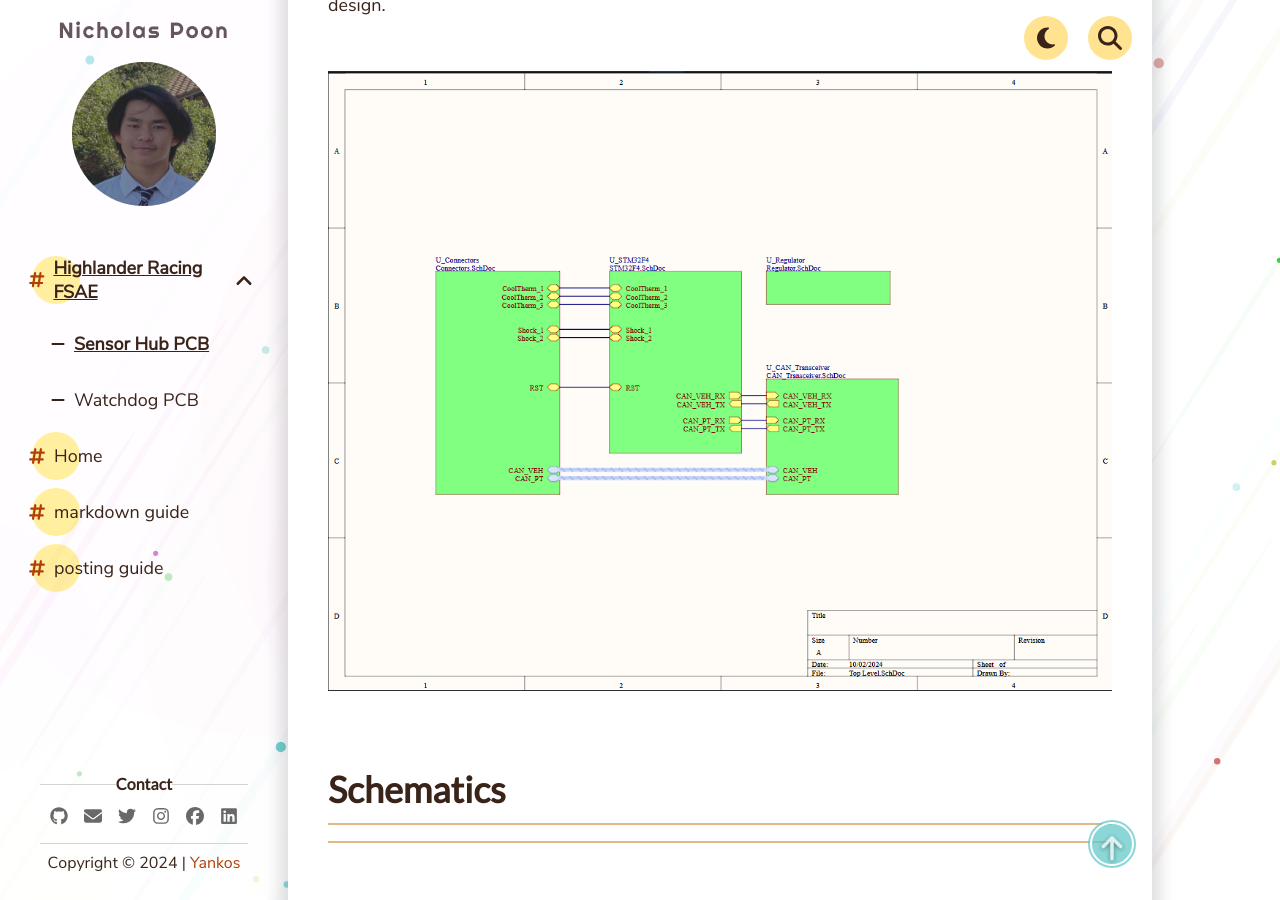
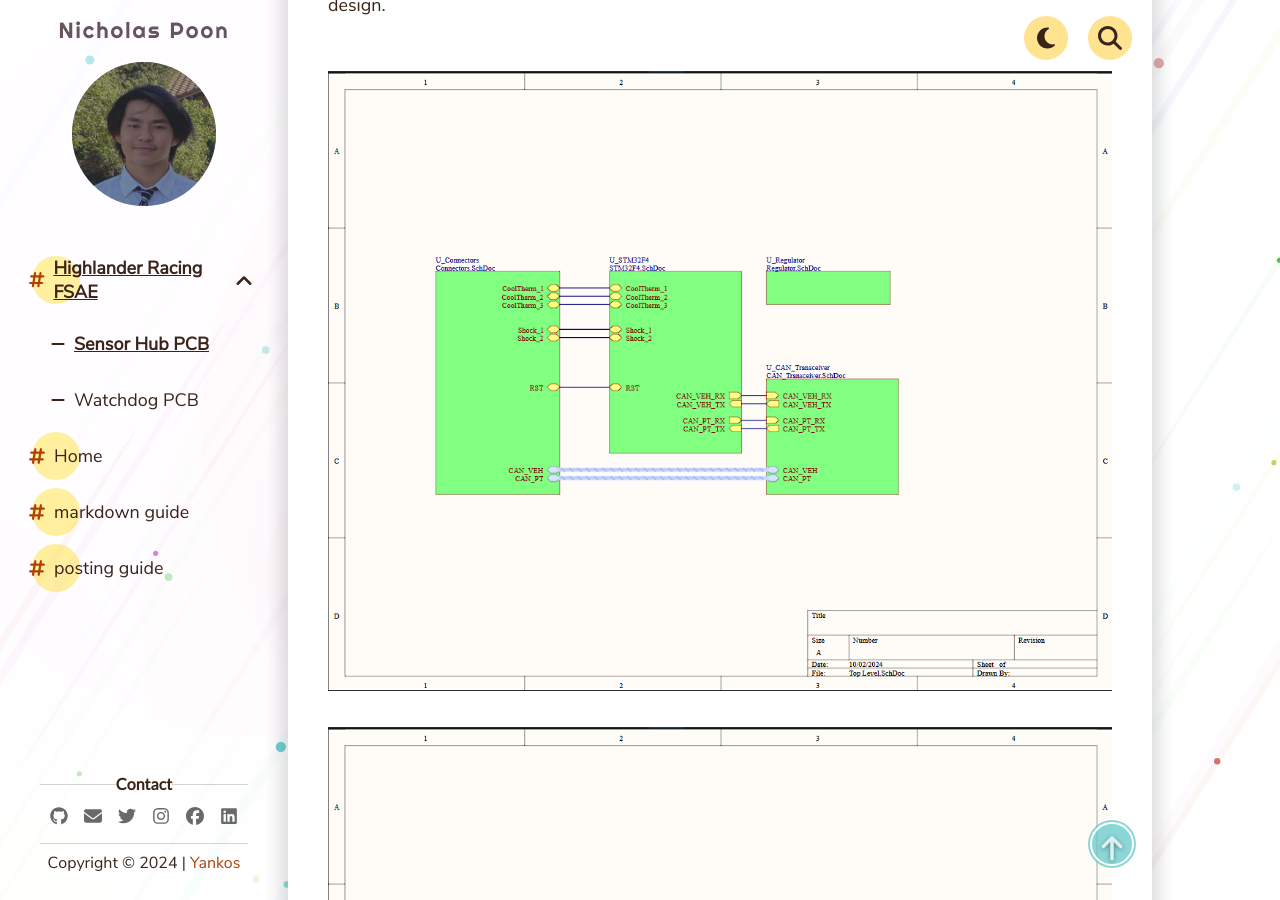
Before and after one commit to NickPoon101/NP-Portfolio, a Jekyll site: the page built from _pages/Highlander Racing FSAE/Sensor Hub PCB/ver1.md, in a window 1280 px wide and 900 px high, scrolled down 946 px. Built offline with Jekyll 4.4.1, drawn with Linux system fonts in a browser that asks for light colours; comment, search, counter and statistics services are not loaded.

Commit message:
Update ver1.md

```diff
--- a/_pages/Highlander Racing FSAE/Sensor Hub PCB/ver1.md
+++ b/_pages/Highlander Racing FSAE/Sensor Hub PCB/ver1.md
@@ -9,6 +9,7 @@ thumbnail: "/assets/img/thumbnail/PCB_3D.png"
 The Sensor Hub PCB project is a board directed to facilitate system integration and conduct sensor fusion for all control sensors(Throttle Potentiometer, Steer, Brakes, etc.) on the vehicle. The board utilizes an STM32F-series microcontroller with a (CAN) BUS communication protocol design.
 
 ![](/assets/img/Sensorhub1_images/Top_level.png)
+<img src="/assets/img/Sensorhub1_images/Top_level.png" alt="dartmouth 1" width="225">
 
 # Schematics
 ---
```
